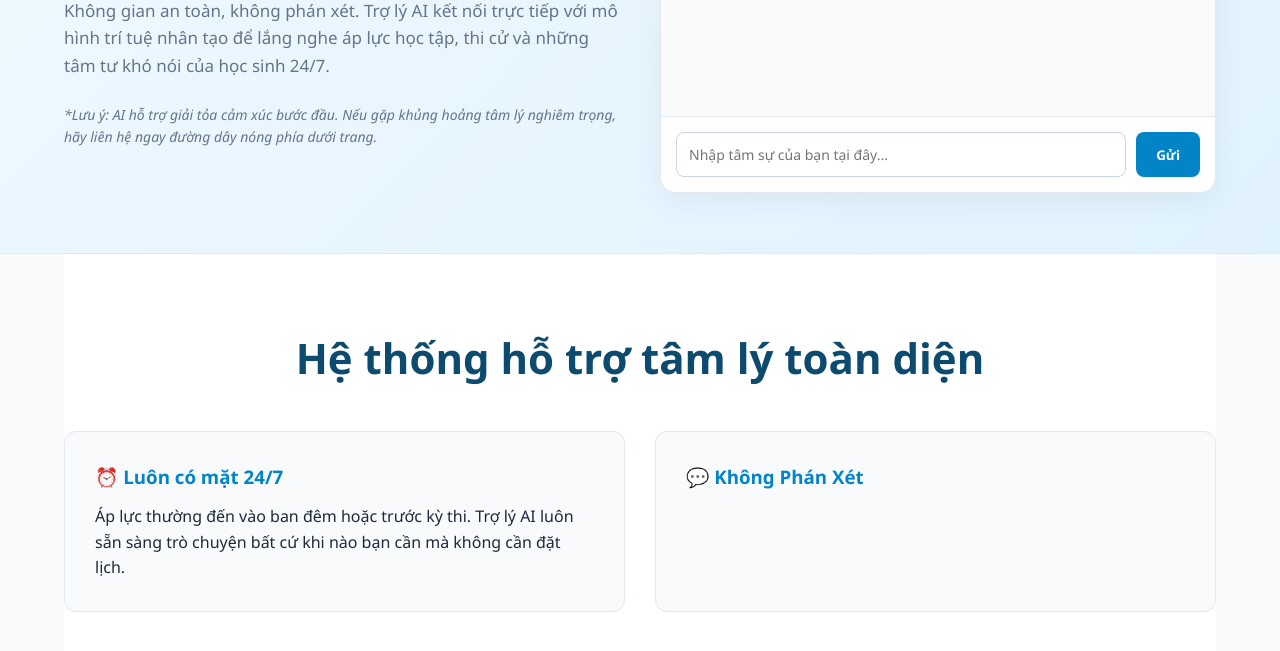
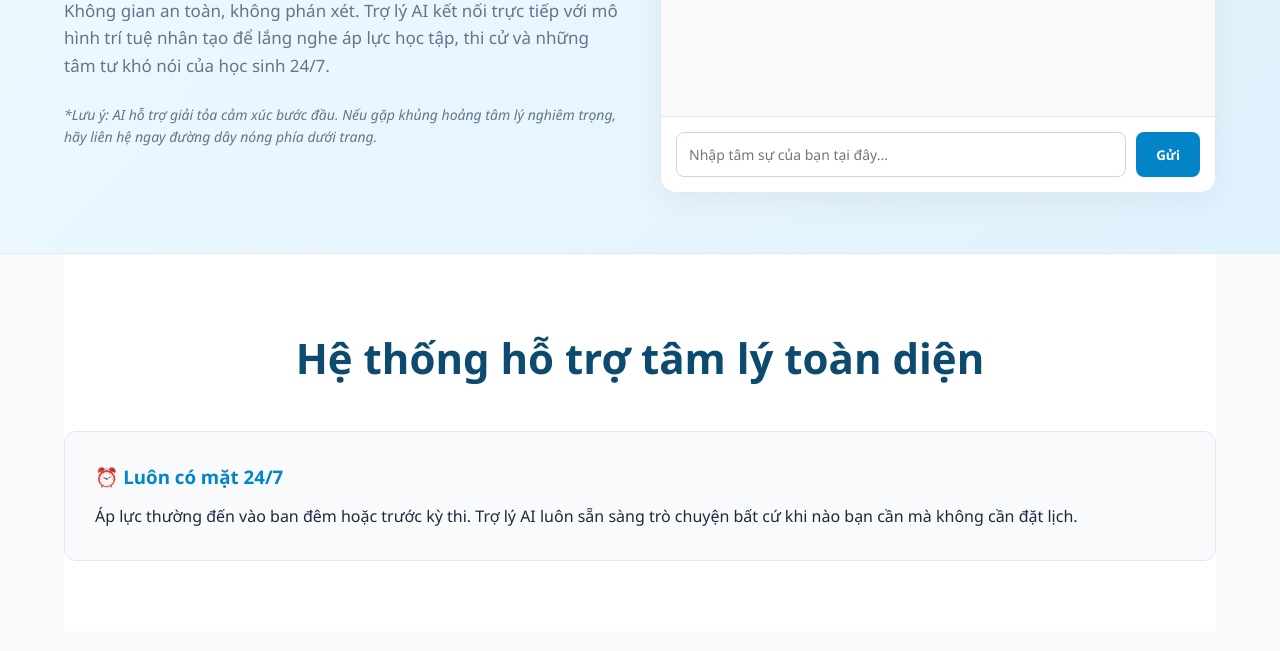
Before and after one commit to thanhsonglbt-coder/tuoitreduclinh, a plain HTML site: page index.html in a window 1280 px wide. Shown: the part 409-1060 px from the top of the page. Drawn offline with Linux system fonts and the light colour scheme.

Commit message:
Add files via upload

```diff
--- a/index.html
+++ b/index.html
@@ -188,6 +188,7 @@
             border-bottom-right-radius: 2px;
         }
 
+        /* Hiệu ứng loading */
         .msg.loading {
             background-color: #e2e8f0;
             color: var(--text-muted);
@@ -258,7 +259,7 @@
             color: var(--primary-blue);
         }
 
-        /* --- FOOTER --- */
+        /* --- FOOTER KHẨN CẤP --- */
         footer {
             background-color: var(--dark-blue);
             color: #94a3b8;
@@ -285,6 +286,7 @@
 </head>
 <body>
 
+    <!-- THANH MENU -->
     <header>
         <div class="container">
             <nav>
@@ -297,6 +299,7 @@
         </div>
     </header>
 
+    <!-- BANNER CHÍNH TÍCH HỢP CHAT -->
     <section class="hero-section">
         <div class="container grid-layout">
             <div class="intro-text">
@@ -306,6 +309,7 @@
                 <p style="font-size: 14px; color: var(--text-muted);"><em>*Lưu ý: AI hỗ trợ giải tỏa cảm xúc bước đầu. Nếu gặp khủng hoảng tâm lý nghiêm trọng, hãy liên hệ ngay đường dây nóng phía dưới trang.</em></p>
             </div>
 
+            <!-- GIAO DIỆN KHUNG CHAT INTERACTIVE -->
             <div class="chat-box">
                 <div class="chat-header">
                     <div class="bot-avatar">🤖</div>
@@ -325,6 +329,7 @@
         </div>
     </section>
 
+    <!-- TÍNH NĂNG -->
     <section id="tinhnang" class="features container">
         <div class="section-title">
             <h2>Hệ thống hỗ trợ tâm lý toàn diện</h2>
@@ -334,5 +339,3 @@
                 <h3>⏰ Luôn có mặt 24/7</h3>
                 <p>Áp lực thường đến vào ban đêm hoặc trước kỳ thi. Trợ lý AI luôn sẵn sàng trò chuyện bất cứ khi nào bạn cần mà không cần đặt lịch.</p>
             </div>
-            <div class="feature-card">
-                <h3>💬 Không Phán Xét</h3>
```
